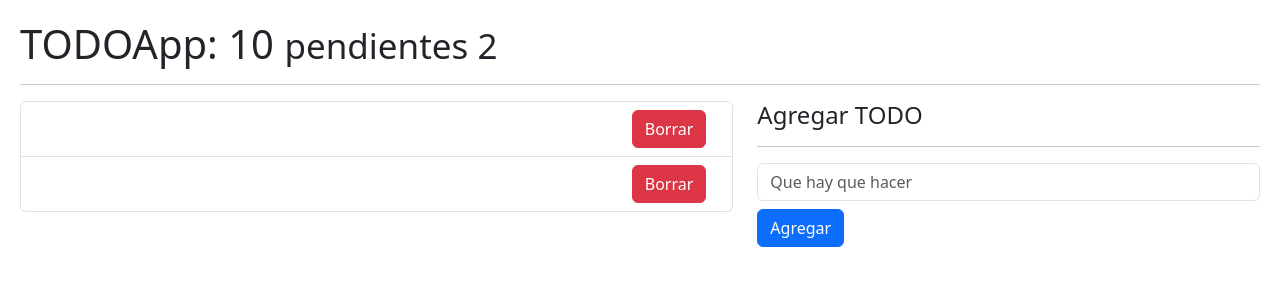
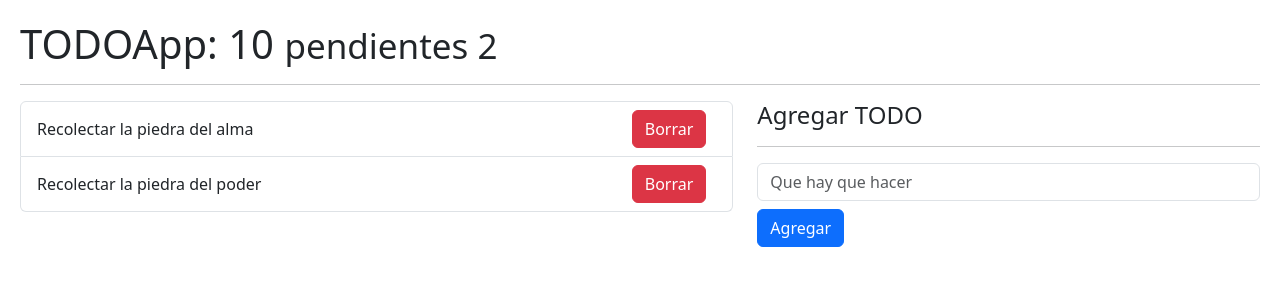
Before and after one commit to ForeverMikk/fernando-hooks, a React (Vite) app: page / in a window 1280 px wide. Shown: the top 300 px of the page. Built offline with nearby package versions, Linux system fonts and the light colour scheme.

Commit message:
Tarea: usando custom Hooks

```diff
--- a/src/08-useReducer/TodoAdd.jsx
+++ b/src/08-useReducer/TodoAdd.jsx
@@ -1,21 +1,51 @@
+import { useForm } from "../hooks/useForm"
+import PropTypes from 'prop-types';
 
-export const TodoAdd = () => {
+export const TodoAdd = ({ onNewTodo }) => {
+
+    const { description, onInputChange, onResetForm} = useForm({
+        description: ''
+    });
+
+    const onFormSubmit = (event) => {
+        event.preventDefault();
+        if(description.length <= 1) return;
+
+        const newTodo = {
+            id: new Date().getTime(),
+            done: false,
+            description
+        }
+
+        onNewTodo(newTodo);
+        onResetForm();
+    }
+
   return (
     <>
         <h4>Agregar TODO</h4>
         <hr />
-        <form action="">
+        <form onSubmit={onFormSubmit}>
             <input
                 type="text"
                 className="form-control"
                 placeholder="Que hay que hacer"
-                />
+                name="description"
+                value={description}
+                onChange={onInputChange}
+            />
+
             <button
                 type="submit"
-                className="btn btn-primary mt-2">
+                className="btn btn-primary mt-2"
+            >
                 Agregar
             </button>
         </form>
     </>
   )
 }
+
+TodoAdd.propTypes = {
+    onNewTodo: PropTypes.func
+}
--- a/src/08-useReducer/TodoApp.jsx
+++ b/src/08-useReducer/TodoApp.jsx
@@ -11,7 +11,7 @@ const initialState = [
     },
     {
         id: new Date().getTime() * 3,
-        description: 'Recolectar la piedra del alma',
+        description: 'Recolectar la piedra del poder',
         done: false,
     }
 ]
@@ -19,6 +19,10 @@ const initialState = [
 export const TodoApp = () => {
 
     const [todos, dispatch] = useReducer(todoReducer, initialState);
+
+    const handleNewTodo = (todo) => {
+        console.log({todo});
+    }
 
   return (
     <>
@@ -30,7 +34,9 @@ export const TodoApp = () => {
             </div>
 
             <div className="col-5">
-                <TodoAdd />
+                {/* <TodoAdd onNewTodo={(todo) => handleNewTodo(todo)}/> */}
+                {/* Esto equivale a lo mismo si no envias otro argumento */}
+                <TodoAdd onNewTodo={handleNewTodo}/>
             </div>
         </div>
     </>
--- a/src/08-useReducer/TodoItem.jsx
+++ b/src/08-useReducer/TodoItem.jsx
@@ -1,9 +1,14 @@
+import PropTypes from 'prop-types';
 
-export const TodoItem = ({description}) => {
+export const TodoItem = ({todo}) => {
   return (
      <li className="list-group-item d-flex justify-content-between align-items-center">
-        <span>{description}</span>
+        <span>{todo.description}</span>
         <button className="btn btn-danger">Borrar</button>
     </li>
   )
 }
+
+TodoItem.propTypes = {
+    todo: PropTypes.object,
+}
--- a/src/08-useReducer/TodoList.jsx
+++ b/src/08-useReducer/TodoList.jsx
@@ -1,15 +1,18 @@
 import { TodoItem } from "./TodoItem"
+import PropTypes from 'prop-types';
 
-
-export const TodoList = ({todos}) => {
+export const TodoList = ({todos = []}) => {
   return (
-
     <ul className="list-group">
-
-        {todos.map((todo) => (
-            <TodoItem key={todo.id} title={todo.description}/>
-        ))}
+        {
+            todos.map( todo => (
+                <TodoItem key={todo.id} todo={todo}/>
+            ))
+        }
     </ul>
-
   )
 }
+
+TodoList.propTypes = {
+    todos: PropTypes.array
+}
```
